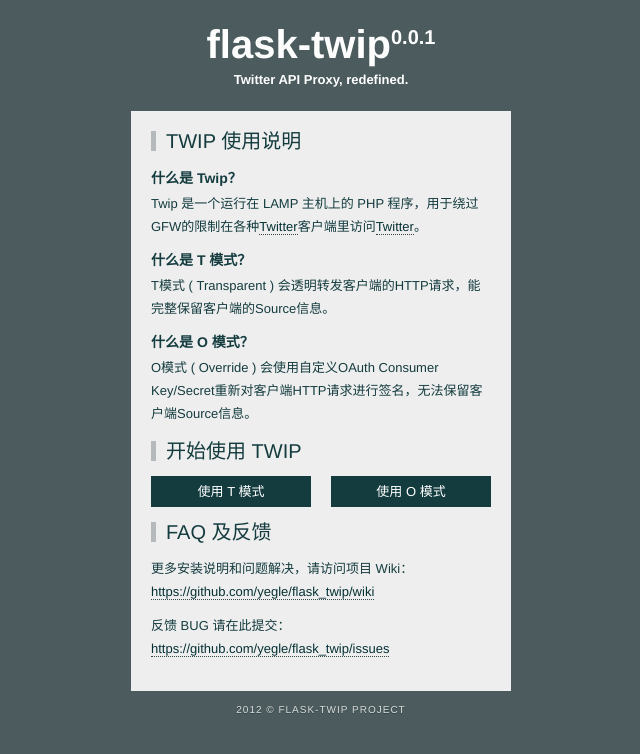
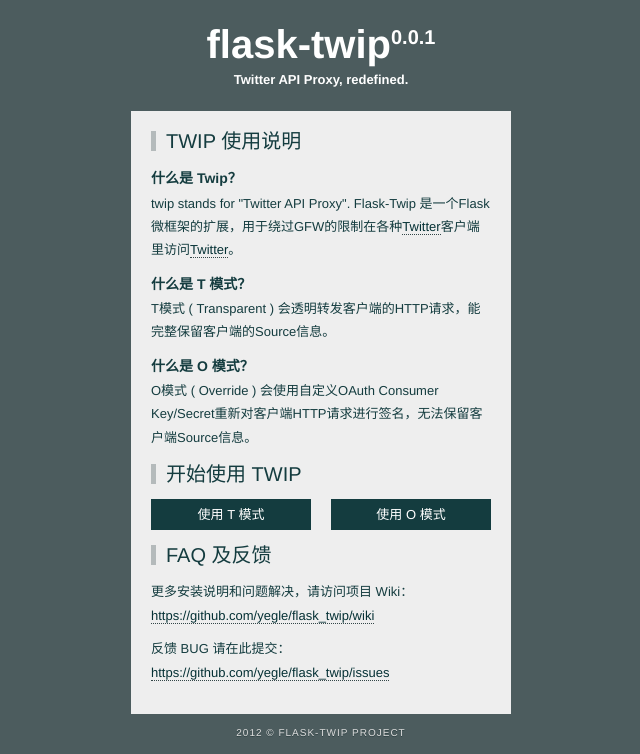
Before and after one commit to twip/flask_twip, a Python web app: template flask_twip/templates/base.jinja in a window 1280 px wide. Shown: the top 754 px of the page, without its empty margins (319-959 px from the left). Run offline with Jinja, Linux system fonts and the light colour scheme; the template is opened without the code that fills it, so the values that code supplies are empty; parts of the project's set-up code (start-up, migrations or seed data) failed here and were passed over.

Commit message:
Update: template

```diff
--- a/flask_twip/templates/base.jinja
+++ b/flask_twip/templates/base.jinja
@@ -14,7 +14,7 @@
             <h3>Twip 使用说明</h3>
 
             <h4>什么是 Twip？</h4>
-            <p>Twip 是一个运行在 LAMP 主机上的 PHP 程序，用于绕过GFW的限制在各种<a href="http://twitter.com">Twitter</a>客户端里访问<a href="http://twitter.com">Twitter</a>。</p>
+            <p>twip stands for "Twitter API Proxy". Flask-Twip 是一个Flask微框架的扩展，用于绕过GFW的限制在各种<a href="http://twitter.com">Twitter</a>客户端里访问<a href="http://twitter.com">Twitter</a>。</p>
 
             <h4>什么是 T 模式？</h4>
             <p>T模式 ( Transparent ) 会透明转发客户端的HTTP请求，能完整保留客户端的Source信息。</p>
```
